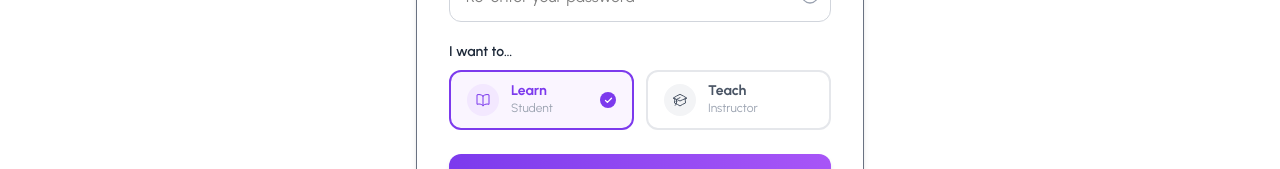
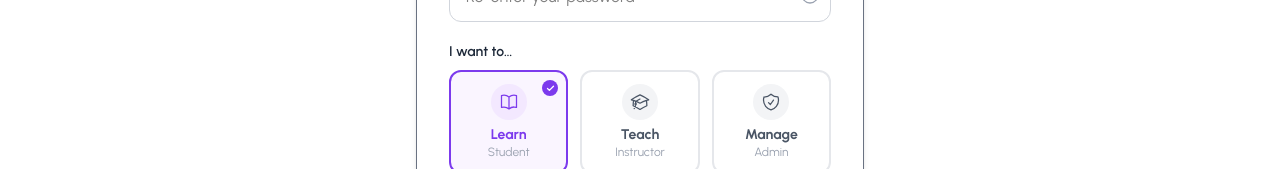
Before and after one commit to AbuShahma05/GrowAcademy, a React (Vite) app in the folder Frontend/: page /register in a window 1280 px wide. Shown: the part 631-800 px from the top of the page. Built offline with nearby package versions, Linux system fonts and the light colour scheme; no server answers.

Commit message:
add admin panel on register file

```diff
--- a/Frontend/src/pages/auth/Register.jsx
+++ b/Frontend/src/pages/auth/Register.jsx
@@ -1,7 +1,7 @@
 import { useState } from 'react';
 import { useNavigate, Link } from 'react-router-dom';
 import { useAuth } from '../../hooks/useAuth';
-import { AcademicCapIcon, BookOpenIcon } from '@heroicons/react/24/outline';
+import { AcademicCapIcon, BookOpenIcon, ShieldCheckIcon } from '@heroicons/react/24/outline';
 
 // ── Password strength calculator ──────────────────────────────────────
 const getStrength = (password) => {
@@ -113,6 +113,7 @@ const Register = () => {
   const roles = [
     { value: 'Student', Icon: BookOpenIcon, label: 'Learn', sub: 'Student' },
     { value: 'Teacher', Icon: AcademicCapIcon, label: 'Teach', sub: 'Instructor' },
+    { value: 'Admin', Icon: ShieldCheckIcon, label: 'Manage', sub: 'Admin' },
   ];
 
   return (
@@ -190,8 +191,9 @@ const Register = () => {
                       {[1, 2, 3, 4, 5].map((seg) => (
                         <div
                           key={seg}
-                          className={`h-1.5 flex-1 rounded-full transition-all duration-300 ${seg <= strength.score ? strength.color : 'bg-gray-200'
-                            }`}
+                          className={`h-1.5 flex-1 rounded-full transition-all duration-300 ${
+                            seg <= strength.score ? strength.color : 'bg-gray-200'
+                          }`}
                         />
                       ))}
                     </div>
@@ -259,35 +261,42 @@ const Register = () => {
               </div>
             </Field>
 
-            {/* Role selector — pill toggle */}
+            {/* Role selector — 3-column pill toggle */}
             <div>
               <label className="block mb-2 font-semibold text-sm text-gray-800">I want to…</label>
-              <div className="grid grid-cols-2 gap-3">
+              <div className="grid grid-cols-3 gap-3">
                 {roles.map(({ value, Icon, label, sub }) => (
                   <button
                     key={value}
                     type="button"
                     onClick={() => setFormData({ ...formData, role: value })}
-                    className={`flex items-center gap-3 px-4 py-3 rounded-xl border-2 transition-all duration-200 text-left ${formData.role === value
-                      ? 'border-[#7c3aed] bg-purple-50 text-[#7c3aed]'
-                      : 'border-gray-200 text-gray-600 hover:border-purple-300'
-                      }`}
+                    className={`flex flex-col items-center gap-2 px-3 py-3 rounded-xl border-2 transition-all duration-200 text-center relative ${
+                      formData.role === value
+                        ? 'border-[#7c3aed] bg-purple-50 text-[#7c3aed]'
+                        : 'border-gray-200 text-gray-600 hover:border-purple-300'
+                    }`}
                   >
-                    <div className={`w-8 h-8 rounded-full flex items-center justify-center flex-shrink-0 transition ${formData.role === value ? 'bg-purple-100' : 'bg-gray-100'
-                      }`}>
-                      <Icon className="w-4 h-4" />
-                    </div>
-                    <div>
-                      <p className="text-sm font-bold leading-none">{label}</p>
-                      <p className="text-xs text-gray-400 mt-0.5">{sub}</p>
-                    </div>
+                    {/* Selected check mark */}
                     {formData.role === value && (
-                      <div className="ml-auto w-4 h-4 rounded-full bg-[#7c3aed] flex items-center justify-center flex-shrink-0">
+                      <div className="absolute top-2 right-2 w-4 h-4 rounded-full bg-[#7c3aed] flex items-center justify-center flex-shrink-0">
                         <svg width="9" height="9" viewBox="0 0 24 24" fill="none" stroke="white" strokeWidth="3.5" strokeLinecap="round" strokeLinejoin="round">
                           <polyline points="20 6 9 17 4 12" />
                         </svg>
                       </div>
                     )}
+
+                    {/* Icon circle */}
+                    <div className={`w-9 h-9 rounded-full flex items-center justify-center flex-shrink-0 transition ${
+                      formData.role === value ? 'bg-purple-100' : 'bg-gray-100'
+                    }`}>
+                      <Icon className="w-5 h-5" />
+                    </div>
+
+                    {/* Labels */}
+                    <div>
+                      <p className="text-sm font-bold leading-none">{label}</p>
+                      <p className="text-xs text-gray-400 mt-0.5">{sub}</p>
+                    </div>
                   </button>
                 ))}
               </div>
```
